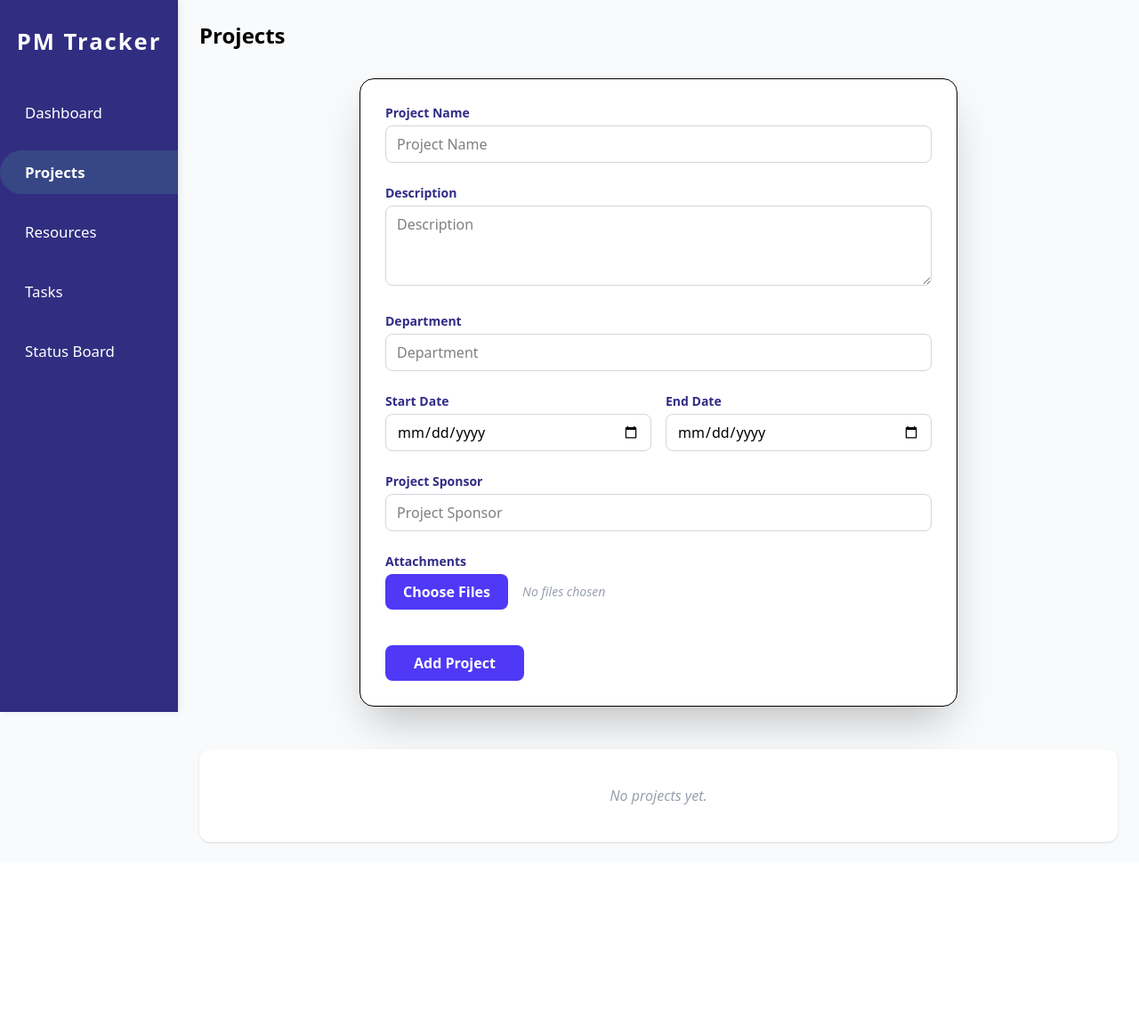
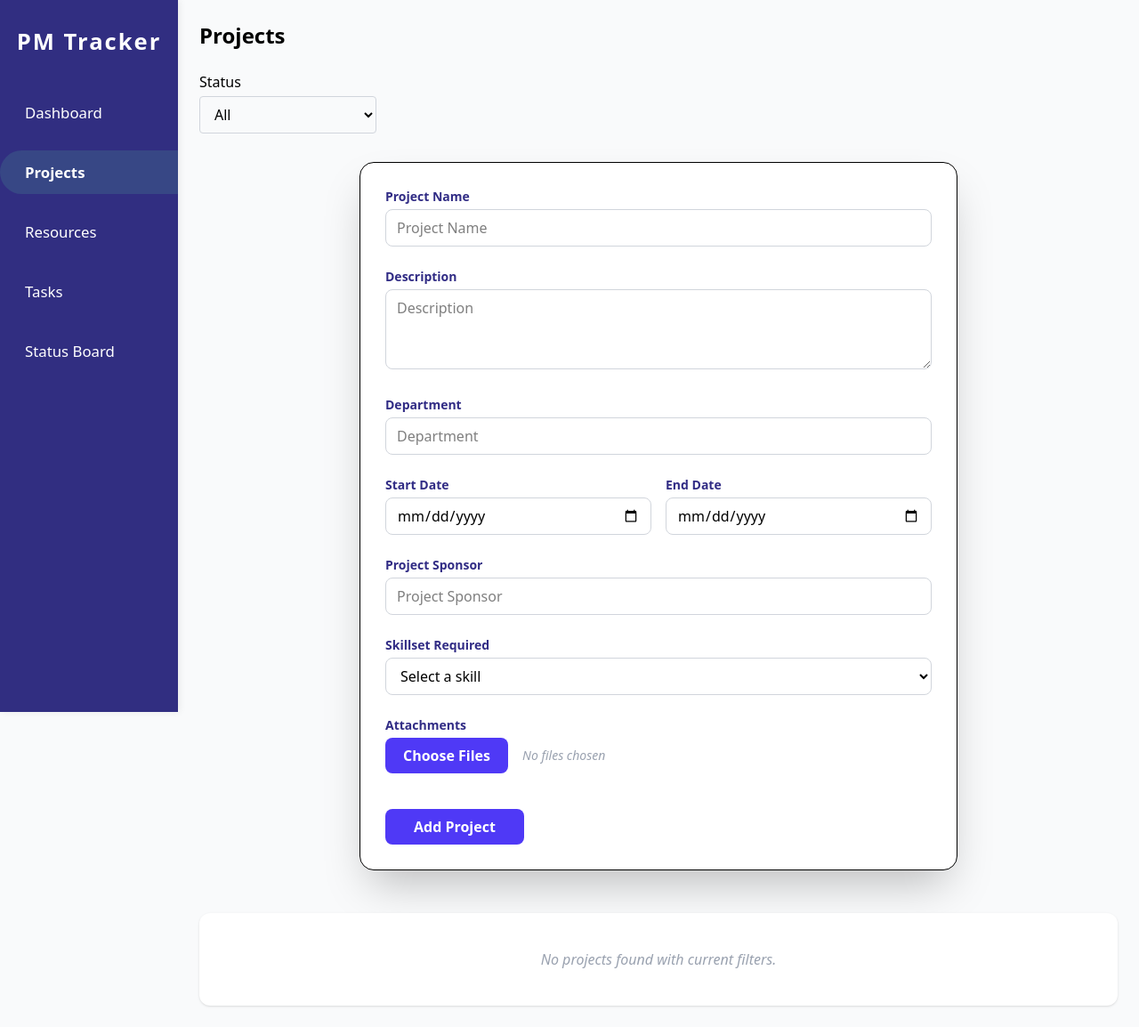
Before and after one commit to Soni0042/PMT, a React (Vite) app: page /projects in a window 1280 px wide. Shown: the whole page at 89% size. Before the commit the page ends 970 px from the top, so only its background shows below. Built offline with nearby package versions, Linux system fonts and the light colour scheme.

Commit message:
updated with all features as said

```diff
--- a/src/components/ProjectForm.jsx
+++ b/src/components/ProjectForm.jsx
@@ -1,4 +1,16 @@
 import { useState, useEffect } from "react";
+
+// Add your global skill options here:
+const SKILL_OPTIONS = [
+  "React",
+  "Node.js",
+  "Python",
+  "AWS",
+  "UI/UX",
+  "Data Science",
+  "DevOps",
+  "Testing",
+];
 
 const emptyForm = {
   id: null,
@@ -9,6 +21,7 @@ const emptyForm = {
   durationEnd: "",
   sponsor: "",
   attachments: [],
+  skillsets: [], // -- as always an array but will have 0 or 1 selected value
 };
 
 export default function ProjectForm({ onAddProject, initial }) {
@@ -20,21 +33,31 @@ export default function ProjectForm({ onAddProject, initial }) {
     setNewAttachments([]);
   }, [initial]);
 
-  const handleChange = (e) => setForm({ ...form, [e.target.name]: e.target.value });
+  const handleChange = (e) =>
+    setForm((f) => ({ ...f, [e.target.name]: e.target.value }));
 
-  // Read and store file as base64
+  // --- Skillset single-select dropdown handler ---
+  const handleSkillChange = (e) => {
+    const value = e.target.value;
+    setForm((f) => ({
+      ...f,
+      skillsets: value ? [value] : [],
+    }));
+  };
+
+  // --- File attachment logic (unchanged) ---
   const handleFileChange = (e) => {
     const files = Array.from(e.target.files);
-    files.forEach(file => {
+    files.forEach((file) => {
       const reader = new FileReader();
-      reader.onload = function(loadEvt) {
-        setNewAttachments(old => [
+      reader.onload = function (loadEvt) {
+        setNewAttachments((old) => [
           ...old,
           {
             name: file.name,
             type: file.type,
-            data: loadEvt.target.result
-          }
+            data: loadEvt.target.result,
+          },
         ]);
       };
       reader.readAsDataURL(file);
@@ -43,11 +66,11 @@ export default function ProjectForm({ onAddProject, initial }) {
   };
 
   const handleRemoveAttachment = (idx) => {
-    setNewAttachments(arr => arr.filter((_, i) => i !== idx));
+    setNewAttachments((arr) => arr.filter((_, i) => i !== idx));
   };
 
   const handleRemoveExistingAttachment = (idx) => {
-    setForm(f => ({
+    setForm((f) => ({
       ...f,
       attachments: (f.attachments || []).filter((_, i) => i !== idx),
     }));
@@ -59,8 +82,12 @@ export default function ProjectForm({ onAddProject, initial }) {
       alert("Project name and department are required.");
       return;
     }
-    const attachments = [ ...(form.attachments || []), ...newAttachments ];
-    onAddProject({ ...form, attachments, id: form.id || Date.now().toString() });
+    const attachments = [...(form.attachments || []), ...newAttachments];
+    onAddProject({
+      ...form,
+      attachments,
+      id: form.id || Date.now().toString(),
+    });
     setForm(emptyForm);
     setNewAttachments([]);
   };
@@ -76,7 +103,9 @@ export default function ProjectForm({ onAddProject, initial }) {
       className="bg-white border shadow-2xl p-7 rounded-2xl max-w-2xl mx-auto flex flex-col gap-6 mb-12"
     >
       <div>
-        <label className="block text-sm font-semibold text-indigo-900 mb-1">Project Name</label>
+        <label className="block text-sm font-semibold text-indigo-900 mb-1">
+          Project Name
+        </label>
         <input
           type="text"
           name="name"
@@ -88,7 +117,9 @@ export default function ProjectForm({ onAddProject, initial }) {
         />
       </div>
       <div>
-        <label className="block text-sm font-semibold text-indigo-900 mb-1">Description</label>
+        <label className="block text-sm font-semibold text-indigo-900 mb-1">
+          Description
+        </label>
         <textarea
           name="description"
           value={form.description}
@@ -99,7 +130,9 @@ export default function ProjectForm({ onAddProject, initial }) {
         />
       </div>
       <div>
-        <label className="block text-sm font-semibold text-indigo-900 mb-1">Department</label>
+        <label className="block text-sm font-semibold text-indigo-900 mb-1">
+          Department
+        </label>
         <input
           type="text"
           name="department"
@@ -110,10 +143,11 @@ export default function ProjectForm({ onAddProject, initial }) {
           className="border border-gray-300 rounded-lg px-3 py-2 w-full focus:ring-2 focus:ring-indigo-400 transition"
         />
       </div>
-
       <div className="grid grid-cols-1 md:grid-cols-2 gap-4">
         <div>
-          <label className="block text-sm font-semibold text-indigo-900 mb-1">Start Date</label>
+          <label className="block text-sm font-semibold text-indigo-900 mb-1">
+            Start Date
+          </label>
           <input
             type="date"
             name="durationStart"
@@ -123,7 +157,9 @@ export default function ProjectForm({ onAddProject, initial }) {
           />
         </div>
         <div>
-          <label className="block text-sm font-semibold text-indigo-900 mb-1">End Date</label>
+          <label className="block text-sm font-semibold text-indigo-900 mb-1">
+            End Date
+          </label>
           <input
             type="date"
             name="durationEnd"
@@ -133,9 +169,10 @@ export default function ProjectForm({ onAddProject, initial }) {
           />
         </div>
       </div>
-
       <div>
-        <label className="block text-sm font-semibold text-indigo-900 mb-1">Project Sponsor</label>
+        <label className="block text-sm font-semibold text-indigo-900 mb-1">
+          Project Sponsor
+        </label>
         <input
           type="text"
           name="sponsor"
@@ -146,9 +183,31 @@ export default function ProjectForm({ onAddProject, initial }) {
         />
       </div>
 
-      {/* ATTACHMENTS */}
+      {/* --- SKILLSET REQUIRED SINGLE-SELECT DROPDOWN --- */}
       <div>
-  <label className="block text-sm font-semibold text-indigo-900 mb-1">Attachments</label>
+        <label className="block text-sm font-semibold text-indigo-900 mb-1">
+          Skillset Required
+        </label>
+        <select
+          name="skillsets"
+          value={form.skillsets[0] || ""}
+          onChange={handleSkillChange}
+          className="border border-gray-300 rounded-lg px-3 py-2 w-full focus:ring-2 focus:ring-indigo-400 transition"
+        >
+          <option value="">Select a skill</option>
+          {SKILL_OPTIONS.map((skill) => (
+            <option key={skill} value={skill}>
+              {skill}
+            </option>
+          ))}
+        </select>
+      </div>
+
+      {/* --- ATTACHMENTS (unchanged) --- */}
+      <div>
+        <label className="block text-sm font-semibold text-indigo-900 mb-1">
+          Attachments
+        </label>
         <div className="flex items-center gap-4">
           <label
             htmlFor="project-attachments"
@@ -163,35 +222,42 @@ export default function ProjectForm({ onAddProject, initial }) {
               className="hidden"
             />
           </label>
-    <span className={`text-sm ${newAttachments.length ? "text-indigo-700 font-medium" : "text-gray-400 italic"}`}>
+          <span
+            className={`text-sm ${
+              newAttachments.length
+                ? "text-indigo-700 font-medium"
+                : "text-gray-400 italic"
+            }`}
+          >
             {newAttachments.length === 0
               ? "No files chosen"
-        : newAttachments.map(f => f.name).join(", ")
-      }
+              : newAttachments.map((f) => f.name).join(", ")}
           </span>
         </div>
-
-  {/* New attachments file list */}
+        {/* New attachments */}
         {newAttachments.length > 0 && (
           <ul className="mt-3 rounded-lg bg-indigo-50 p-3">
             {newAttachments.map((file, idx) => (
               <li key={idx} className="flex items-center gap-2 mb-1">
-          <span className="text-indigo-900 font-semibold truncate">{file.name}</span>
+                <span className="text-indigo-900 font-semibold truncate">
+                  {file.name}
+                </span>
                 <button
                   type="button"
                   onClick={() => handleRemoveAttachment(idx)}
                   className="text-xs text-red-600 font-bold underline"
-          >Remove</button>
+                >
+                  Remove
+                </button>
               </li>
             ))}
           </ul>
         )}
-
-  {/* Existing attachments (if editing) */}
+        {/* Existing attachments */}
         {form.attachments && form.attachments.length > 0 && (
           <ul className="mt-2 rounded-lg bg-indigo-50 p-3">
             {form.attachments.map((file, idx) => (
-        <li key={file.name+idx} className="flex items-center gap-2 mb-1">
+              <li key={file.name + idx} className="flex items-center gap-2 mb-1">
                 <a
                   href={file.data}
                   download={file.name}
@@ -205,7 +271,9 @@ export default function ProjectForm({ onAddProject, initial }) {
                   type="button"
                   onClick={() => handleRemoveExistingAttachment(idx)}
                   className="text-xs text-red-600 font-bold underline"
-          >Remove</button>
+                >
+                  Remove
+                </button>
               </li>
             ))}
           </ul>
--- a/src/pages/Projects.jsx
+++ b/src/pages/Projects.jsx
@@ -1,11 +1,29 @@
 import { useLocalStorage } from "../hooks/useLocalStorage";
 import { useState } from "react";
 import ProjectForm from '../components/ProjectForm';
+
+const STATUS_OPTIONS = [
+  "Open",
+  "WIP",
+  "Under Development",
+  "Internal UAT",
+  "Completed"
+];
 
 export default function Projects() {
   const [projects, setProjects] = useLocalStorage("pm_projects", []);
   const [editId, setEditId] = useState(null);
 
+  // Extract unique values for filters
+  const departmentList = [...new Set(projects.map(p => p.department).filter(Boolean))];
+  const sponsorList = [...new Set(projects.map(p => p.sponsor).filter(Boolean))];
+
+  // Filter states
+  const [deptFilter, setDeptFilter] = useState("All");
+  const [sponsorFilter, setSponsorFilter] = useState("All");
+  const [statusFilter, setStatusFilter] = useState("All");
+
+  // Add or update projects
   const handleAddOrUpdate = (proj) => {
     if (editId) {
       setProjects(projects.map(p => p.id === editId ? proj : p));
@@ -14,52 +32,124 @@ export default function Projects() {
       setProjects([proj, ...projects]);
     }
   };
-
   const handleEdit = (id) => setEditId(id);
-
   const handleDelete = (id) => {
     if (window.confirm("Delete this project?")) {
       setProjects(projects.filter(p => p.id !== id));
     }
   };
+  const handleStatusChange = (id, newStatus) => {
+    setProjects(projects.map(p =>
+      p.id === id ? { ...p, status: newStatus } : p
+    ));
+  };
+  const editingProject = projects.find(p => p.id === editId);
 
-  const editingProject = projects.find(p => p.id === editId);
+  // Filter projects by filters
+  const filteredProjects = projects.filter(proj =>
+    (deptFilter === "All" || proj.department === deptFilter) &&
+    (sponsorFilter === "All" || proj.sponsor === sponsorFilter) &&
+    (statusFilter === "All" || proj.status === statusFilter)
+  );
 
   return (
     <div>
-      <h2 className="font-bold text-2xl mb-8 text-left">Projects</h2>
-      <div className="mb-8">
-        <ProjectForm onAddProject={handleAddOrUpdate} initial={editingProject}/>
-      </div>
-      <div className="grid gap-7 md:grid-cols-2 xl:grid-cols-3">
-        {projects.length === 0 && (
-          <div className="col-span-full text-gray-400 italic text-center py-10 bg-white rounded-xl shadow">
-            No projects yet.
+      <h2 className="font-bold text-2xl mb-6 text-left">Projects</h2>
+
+      {/* Filters Row */}
+      <div className="flex flex-wrap gap-6 mb-8">
+        {/* Department Filter */}
+        {departmentList.length > 0 && (
+          <div>
+            <label className="block mb-1 font-medium">Department</label>
+            <select
+              value={deptFilter}
+              onChange={e => setDeptFilter(e.target.value)}
+              className="border border-gray-300 rounded px-3 py-2 focus:outline-none focus:ring-2 focus:ring-indigo-400 transition"
+            >
+              <option value="All">All</option>
+              {departmentList.map(dept => (
+                <option key={dept} value={dept}>{dept}</option>
+              ))}
+            </select>
           </div>
         )}
-        {projects.map((proj) => (
+
+        {/* Sponsor Filter */}
+        {sponsorList.length > 0 && (
+          <div>
+            <label className="block mb-1 font-medium">Sponsor</label>
+            <select
+              value={sponsorFilter}
+              onChange={e => setSponsorFilter(e.target.value)}
+              className="border border-gray-300 rounded px-3 py-2 focus:outline-none focus:ring-2 focus:ring-indigo-400 transition"
+            >
+              <option value="All">All</option>
+              {sponsorList.map(sponsor => (
+                <option key={sponsor} value={sponsor}>{sponsor}</option>
+              ))}
+            </select>
+          </div>
+        )}
+
+        {/* Status Filter */}
+        <div>
+          <label className="block mb-1 font-medium">Status</label>
+          <select
+            value={statusFilter}
+            onChange={e => setStatusFilter(e.target.value)}
+            className="border border-gray-300 rounded px-3 py-2 focus:outline-none focus:ring-2 focus:ring-indigo-400 transition"
+          >
+            <option value="All">All</option>
+            {STATUS_OPTIONS.map(status => (
+              <option key={status} value={status}>{status}</option>
+            ))}
+          </select>
+        </div>
+      </div>
+
+      {/* Project Form */}
+      <div className="mb-8">
+        <ProjectForm onAddProject={handleAddOrUpdate} initial={editingProject} />
+      </div>
+
+      {/* Projects Grid */}
+      <div className="grid gap-7 md:grid-cols-2 xl:grid-cols-3">
+        {filteredProjects.length === 0 && (
+          <div className="col-span-full text-gray-400 italic text-center py-10 bg-white rounded-xl shadow">
+            No projects found with current filters.
+          </div>
+        )}
+        {filteredProjects.map(proj => (
           <div
             key={proj.id}
             className="bg-white shadow-lg rounded-2xl p-6 flex flex-col gap-4 border-l-8 border-indigo-500 transition hover:shadow-2xl"
           >
             <div className="flex justify-between items-center mb-1">
               <span className="font-extrabold text-lg text-indigo-900">{proj.name}</span>
-              <span className="px-3 py-1 rounded-md text-xs bg-indigo-100 text-indigo-700 font-semibold uppercase tracking-wide">
-                {proj.status}
-              </span>
+              <select
+                value={proj.status || STATUS_OPTIONS[0]}
+                onChange={e => handleStatusChange(proj.id, e.target.value)}
+                className="px-3 py-1 rounded-md text-xs bg-indigo-100 text-indigo-700 font-semibold uppercase tracking-wide border-indigo-400 border focus:outline-none focus:ring-2 focus:ring-indigo-400 transition cursor-pointer"
+                aria-label="Change project status"
+              >
+                {STATUS_OPTIONS.map(opt => (
+                  <option key={opt} value={opt}>{opt}</option>
+                ))}
+              </select>
             </div>
             <div className="text-gray-700 text-sm mb-2">{proj.description}</div>
-            <div className="gap-3 flex flex-wrap text-xs text-gray-500 mb-1">
+            <div className="flex flex-wrap gap-3 text-xs text-gray-500 mb-1">
               <span><strong>Department:</strong> {proj.department}</span>
               <span><strong>Sponsor:</strong> {proj.sponsor || '-'}</span>
-              <span><strong>Duration:</strong> {proj.durationStart ? proj.durationStart : "?"} – {proj.durationEnd ? proj.durationEnd : "?"}</span>
+              <span><strong>Duration:</strong> {proj.durationStart ?? "?"} – {proj.durationEnd ?? "?"}</span>
             </div>
             {proj.attachments && proj.attachments.length > 0 && (
               <div className="mt-1">
                 <div className="font-semibold text-xs mb-1 text-indigo-700">Attachments:</div>
                 <ul>
                   {proj.attachments.map((file, idx) => (
-                    <li key={file.name+idx}>
+                    <li key={file.name + idx}>
                       <a
                         href={file.data}
                         download={file.name}
--- a/src/pages/StatusBoard.jsx
+++ b/src/pages/StatusBoard.jsx
@@ -26,26 +26,22 @@ export default function StatusBoard() {
 
   return (
     <div>
-      <h2 className="font-bold text-2xl mb-7 text-left">Project Status Board</h2>
-      <div className="grid gap-7 md:grid-cols-2 xl:grid-cols-3">
+      <h2 className="font-bold text-2xl mb-5">Project Status Board</h2>
+      <div className="flex gap-6 items-start overflow-x-auto">
         {projectsByStatus.map(group => (
-          <div key={group.status} className="bg-gray-50 border border-gray-200 rounded-2xl shadow-md p-4 flex flex-col min-h-[220px]">
-            <h3 className="text-center font-semibold text-lg mb-5 text-indigo-950 tracking-wide">
-              {group.status}
-            </h3>
+          <div key={group.status} className="min-w-[260px] p-4 bg-gray-50 rounded-lg shadow">
+            <h3 className="text-center font-semibold mb-3">{group.status}</h3>
             {group.projects.length === 0 ? (
-              <div className="italic text-gray-400 text-center py-8">No projects</div>
+              <div className="italic text-gray-400">No projects</div>
             ) : (
               group.projects.map(proj => (
-                <div key={proj.id} className="bg-white mb-5 rounded-xl shadow-lg border-l-4 border-indigo-500 p-4 flex flex-col">
-                  <div className="font-bold text-indigo-800 text-base mb-1">{proj.name}</div>
-                  <div className="flex justify-between items-center mb-2 text-xs text-gray-500">
-                    <span>Dept: {proj.department}</span>
-                  </div>
+                <div key={proj.id} className="bg-white p-3 mb-3 rounded shadow border-l-4 border-indigo-400">
+                  <div className="font-bold">{proj.name}</div>
+                  <div className="text-sm text-gray-500 mb-2">Dept: {proj.department}</div>
                   <select
                     value={proj.status}
                     onChange={e => handleStatusChange(proj.id, e.target.value)}
-                    className="border border-gray-200 rounded px-2 py-1 text-indigo-900 mt-1 focus:outline-indigo-400 transition"
+                    className="border border-gray-300 rounded px-2 py-1"
                   >
                     {STATUS_OPTIONS.map(s =>
                       <option value={s} key={s}>{s}</option>
```
Lines whose indentation alone changed are shown as unchanged.
